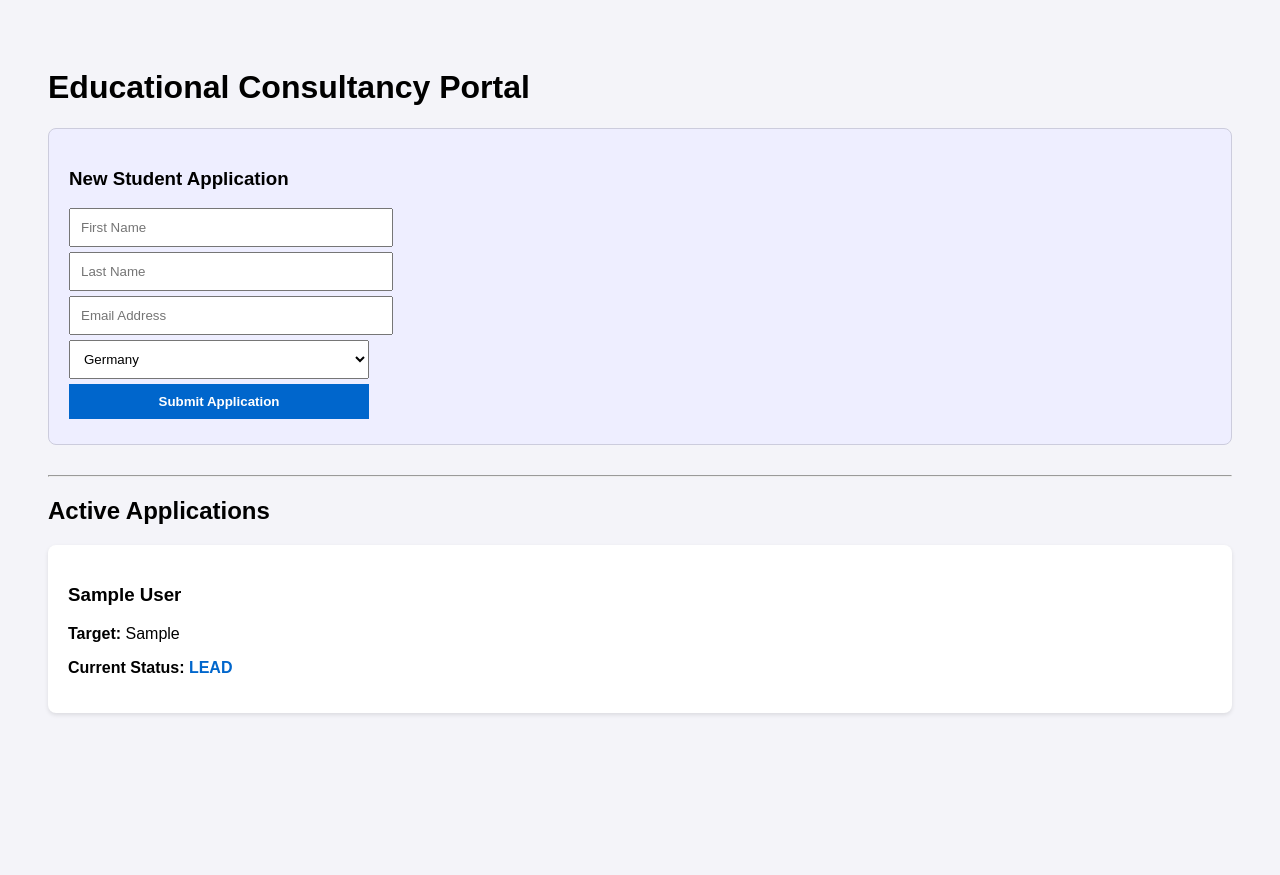
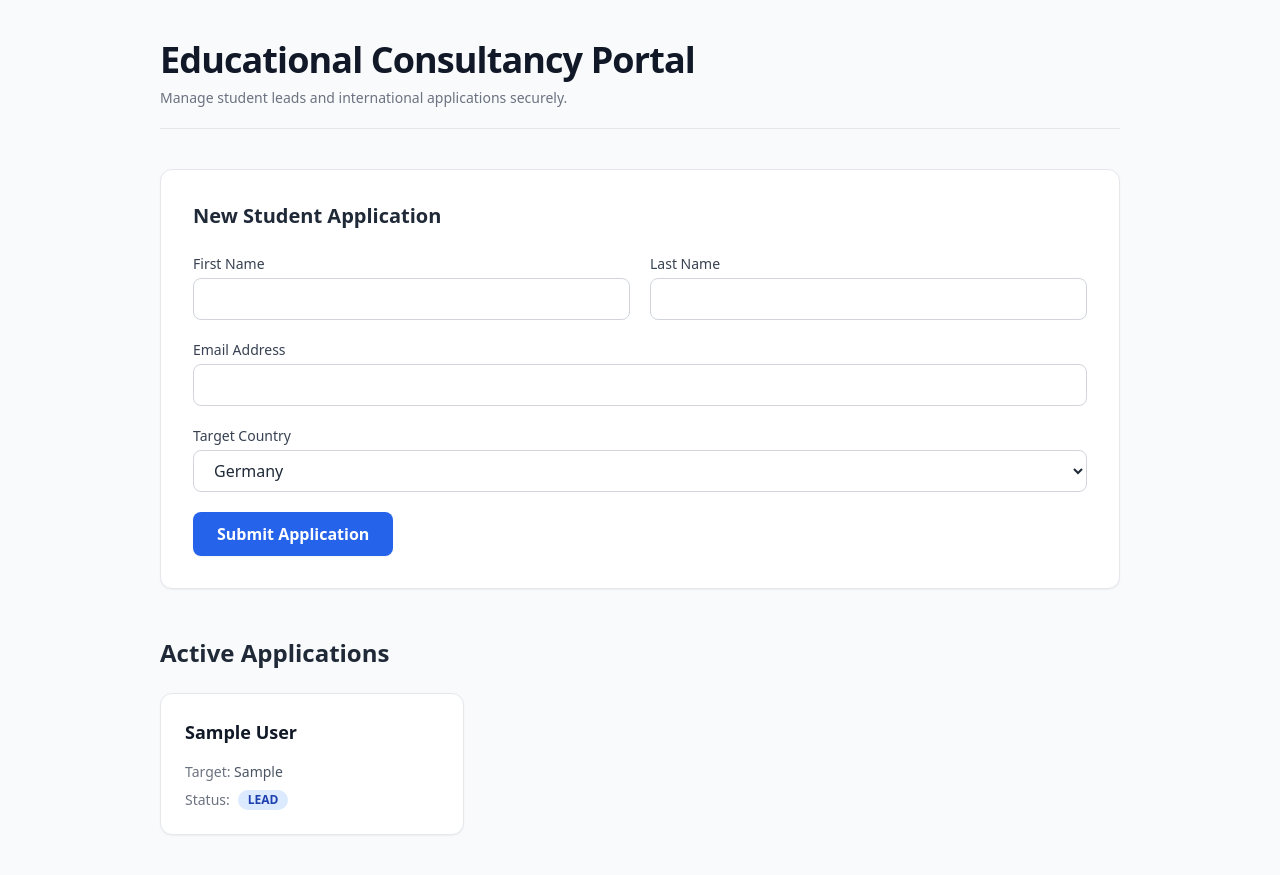
Before and after one commit to FazalurRehmanK/educational-consultancy-crm, a Django app: page / in a window 1280 px wide. Before the commit the page ends 715 px from the top, so only its background shows below. Run offline with Django 5.2, Linux system fonts and the light colour scheme; tables that the repository leaves empty hold one stand-in row (values such as "Sample post"); some libraries are stand-ins or nearby versions.

Commit message:
Integrated Tailwind CSS for modern UI layout

```diff
--- a/core/templates/core/dashboard.html
+++ b/core/templates/core/dashboard.html
@@ -1,56 +1,91 @@
 <!DOCTYPE html>
 <html lang="en">
 <head>
-    <title>Consultant Dashboard</title>
-    <style>
-        body { font-family: Arial, sans-serif; padding: 40px; background-color: #f4f4f9; }
-        .card { background: white; padding: 20px; margin-bottom: 15px; border-radius: 8px; box-shadow: 0 2px 4px rgba(0,0,0,0.1); }
-        .status { font-weight: bold; color: #0066cc; }
-        .form-box { background: #eef; padding: 20px; margin-bottom: 30px; border-radius: 8px; border: 1px solid #ccd; }
-        input, select, button { padding: 10px; margin: 5px 0; width: 100%; max-width: 300px; display: block; }
-        button { background-color: #0066cc; color: white; border: none; cursor: pointer; font-weight: bold; }
-    </style>
+    <meta charset="UTF-8">
+    <meta name="viewport" content="width=device-width, initial-scale=1.0">
+    <title>Consultancy Portal</title>
+    <script src="https://cdn.tailwindcss.com"></script>
 </head>
-<body>
+<body class="bg-gray-50 text-gray-800 font-sans antialiased">
 
-    <h1>Educational Consultancy Portal</h1>
+    <div class="max-w-5xl mx-auto py-10 px-4 sm:px-6 lg:px-8">
 
-    <div class="form-box">
-        <h3>New Student Application</h3>
+        <header class="mb-10 border-b border-gray-200 pb-5">
+            <h1 class="text-4xl font-extrabold text-gray-900 tracking-tight">Educational Consultancy Portal</h1>
+            <p class="mt-2 text-sm text-gray-500">Manage student leads and international applications securely.</p>
+        </header>
+
+        <div class="bg-white p-8 rounded-xl shadow-sm border border-gray-200 mb-12">
+            <h3 class="text-xl font-bold text-gray-800 mb-6">New Student Application</h3>
+
             {% if error %}
-            <div style="background-color: #ffcccc; color: #cc0000; padding: 10px; margin-bottom: 10px; border-radius: 5px; font-weight: bold;">
-                {{ error }}
+                <div class="bg-red-50 border-l-4 border-red-500 p-4 mb-6 rounded-r-md">
+                    <div class="flex">
+                        <div class="ml-3">
+                            <p class="text-sm font-medium text-red-800">{{ error }}</p>
+                        </div>
+                    </div>
                 </div>
             {% endif %}
-        <form method="POST">
+
+            <form method="POST" class="space-y-5">
                 {% csrf_token %}
 
-            <input type="text" name="first_name" placeholder="First Name" required>
-            <input type="text" name="last_name" placeholder="Last Name" required>
-            <input type="email" name="email" placeholder="Email Address" required>
+                <div class="grid grid-cols-1 gap-5 sm:grid-cols-2">
+                    <div>
+                        <label class="block text-sm font-medium text-gray-700 mb-1">First Name</label>
+                        <input type="text" name="first_name" required class="w-full px-4 py-2 border border-gray-300 rounded-lg focus:ring-2 focus:ring-blue-500 focus:border-blue-500 outline-none transition">
+                    </div>
+                    <div>
+                        <label class="block text-sm font-medium text-gray-700 mb-1">Last Name</label>
+                        <input type="text" name="last_name" required class="w-full px-4 py-2 border border-gray-300 rounded-lg focus:ring-2 focus:ring-blue-500 focus:border-blue-500 outline-none transition">
+                    </div>
+                </div>
 
-            <select name="target_country">
+                <div>
+                    <label class="block text-sm font-medium text-gray-700 mb-1">Email Address</label>
+                    <input type="email" name="email" required class="w-full px-4 py-2 border border-gray-300 rounded-lg focus:ring-2 focus:ring-blue-500 focus:border-blue-500 outline-none transition">
+                </div>
+
+                <div>
+                    <label class="block text-sm font-medium text-gray-700 mb-1">Target Country</label>
+                    <select name="target_country" class="w-full px-4 py-2 border border-gray-300 rounded-lg focus:ring-2 focus:ring-blue-500 focus:border-blue-500 outline-none bg-white transition">
                         <option value="Germany">Germany</option>
                         <option value="USA">United States</option>
                         <option value="Italy">Italy</option>
                     </select>
+                </div>
 
-            <button type="submit">Submit Application</button>
+                <button type="submit" class="w-full sm:w-auto mt-4 bg-blue-600 hover:bg-blue-700 text-white font-semibold py-2.5 px-6 rounded-lg shadow-sm transition duration-150 ease-in-out">
+                    Submit Application
+                </button>
             </form>
         </div>
 
-    <hr>
-    <h2>Active Applications</h2>
+        <h2 class="text-2xl font-bold text-gray-800 mb-6">Active Applications</h2>
 
+        <div class="grid grid-cols-1 md:grid-cols-2 lg:grid-cols-3 gap-6">
             {% for lead in leads %}
-        <div class="card">
-            <h3>{{ lead.first_name }} {{ lead.last_name }}</h3>
-            <p><strong>Target:</strong> {{ lead.target_country }}</p>
-            <p><strong>Current Status:</strong> <span class="status">{{ lead.status }}</span></p>
+                <div class="bg-white p-6 rounded-xl shadow-sm border border-gray-200 hover:shadow-md transition duration-200">
+                    <h3 class="text-lg font-bold text-gray-900">{{ lead.first_name }} {{ lead.last_name }}</h3>
+                    <div class="mt-4 space-y-2 text-sm text-gray-600">
+                        <p><span class="font-medium text-gray-500">Target:</span> {{ lead.target_country }}</p>
+                        <p class="flex items-center">
+                            <span class="font-medium text-gray-500 mr-2">Status:</span>
+                            <span class="px-2.5 py-0.5 rounded-full text-xs font-semibold bg-blue-100 text-blue-800">
+                                {{ lead.status }}
+                            </span>
+                        </p>
+                    </div>
                 </div>
             {% empty %}
-        <p>No student leads found in the database.</p>
+                <div class="col-span-full text-center py-10 bg-white rounded-xl border border-dashed border-gray-300">
+                    <p class="text-gray-500">No student leads found in the database.</p>
+                </div>
             {% endfor %}
+        </div>
+
+    </div>
 
 </body>
 </html>
```
Lines whose indentation alone changed are shown as unchanged.
